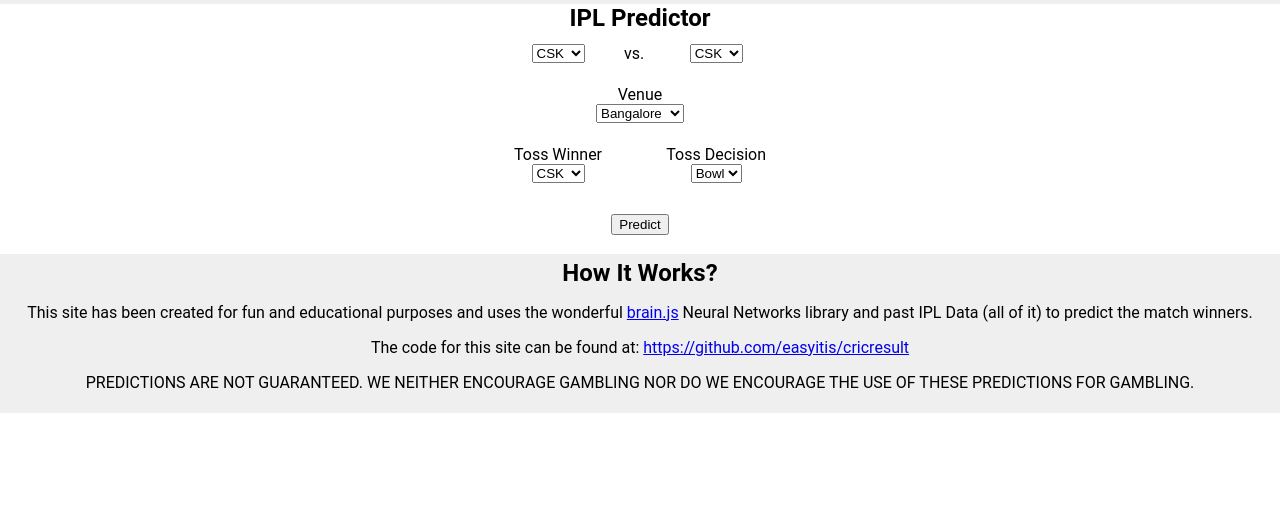
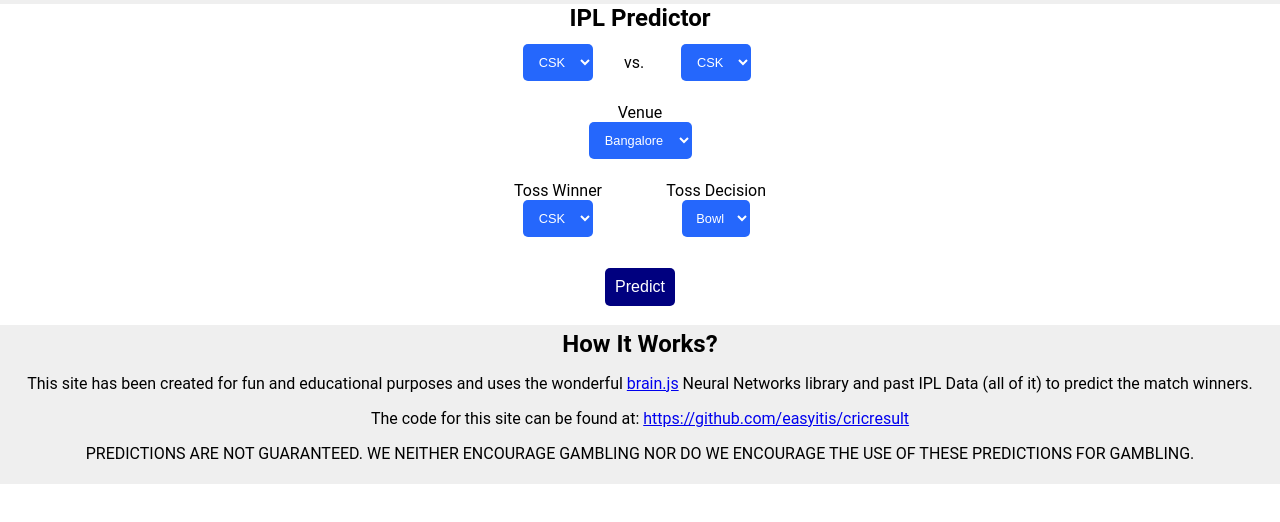
Before and after one commit to easyitis/cricresult, a plain HTML site: page index.html in a window 1280 px wide. Shown: the part 112-634 px from the top of the page. Drawn offline with Linux system fonts and the light colour scheme.

Commit message:
beutify a bit (only a bit)

```diff
--- a/cricresult.css
+++ b/cricresult.css
@@ -1,3 +1,8 @@
+:root {
+    --blue-color: #2567fc;
+    --lightblue-color: #00007f;
+}
+
 body {
     font-family: 'Roboto', sans-serif;
     margin: 0px;
@@ -22,12 +27,6 @@
     padding-top: 5px;
     padding-bottom: 5px;
     background-color: #efefef;
-    position: -webkit-sticky;
-    /* Safari */
-    position: sticky;
-    /* box-shadow: 0 1px 2px 0 rgba(255,255,255,0.2); */
-    box-shadow: 0 4px 8px 0 var(--title-box-shadow);
-    z-index: 999;
 }
 
 .sitefooter {
@@ -35,3 +34,34 @@
     padding-bottom: 5px;
     background-color: #efefef;
 }
+
+select {
+    background-color: var(--blue-color);
+    /* Green */
+    border: none;
+    color: white;
+    padding: 10px;
+    text-align: center;
+    text-decoration: none;
+    font-size: 0.8em;
+    outline: none;
+    border-radius: 5px;
+}
+
+button {
+    background-color: var(--lightblue-color);
+    /* Green */
+    border: none;
+    color: white;
+    padding: 10px;
+    text-align: center;
+    text-decoration: none;
+    font-size: 1em;
+    outline: none;
+    border-radius: 5px;
+}
+
+
+.bluetext {
+    color: var(--blue-color);
+}
```
